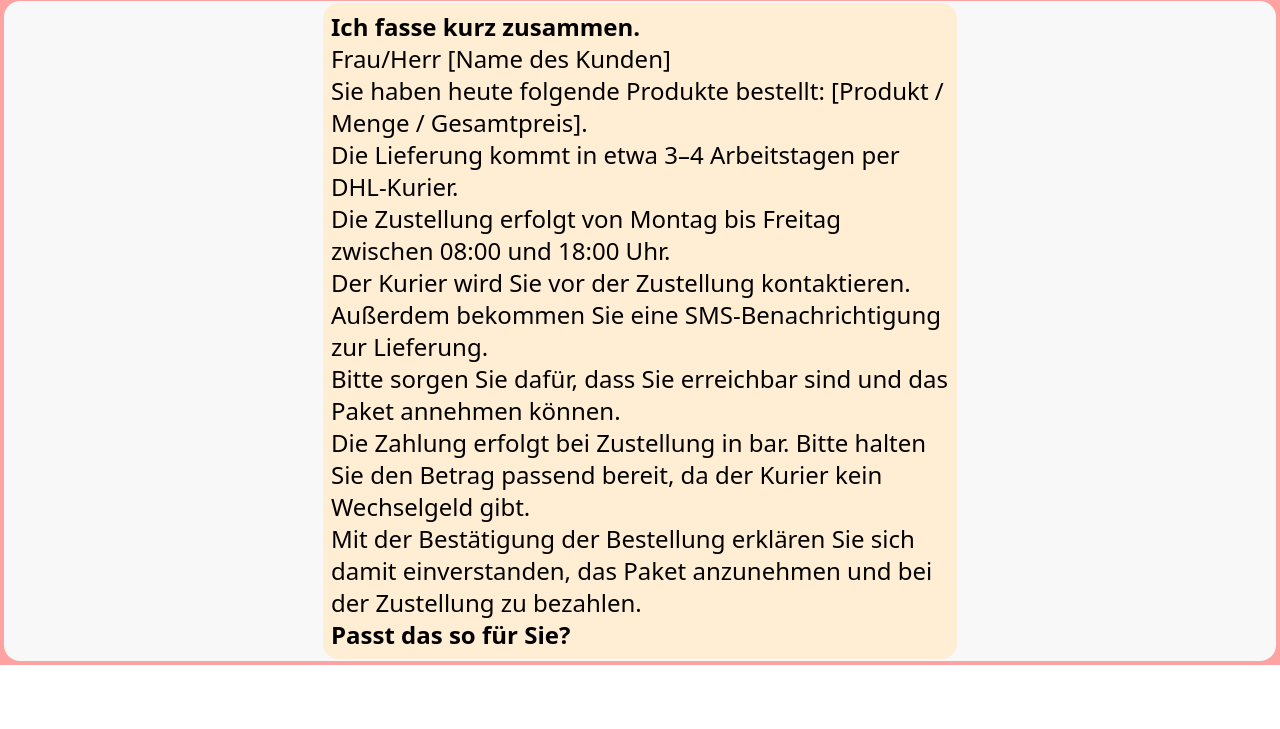
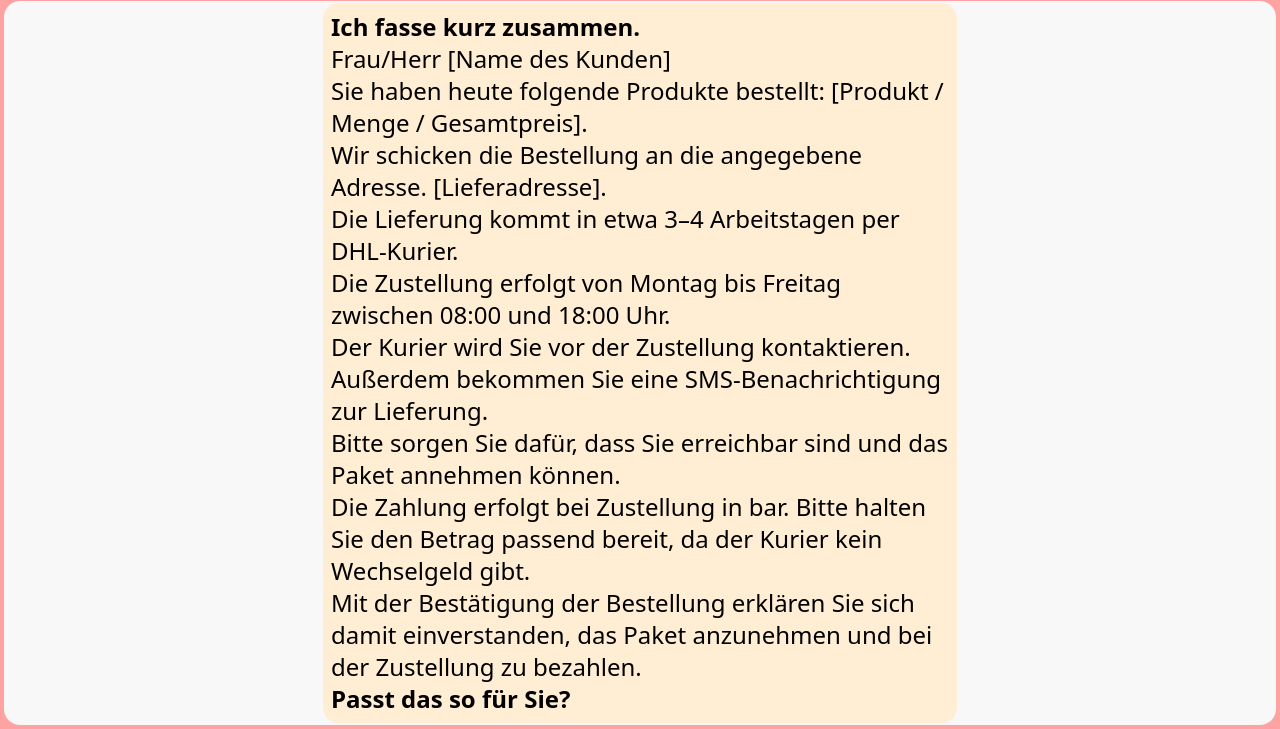
Before and after one commit to neonims/Call-Helper, a website built with Vite: page index.html in a window 1280 px wide. Shown: the part 1598-2327 px from the top of the page. Before the commit the page ends 2263 px from the top, so only its background shows below. Built offline with nearby package versions, Linux system fonts and the light colour scheme.

Commit message:
Adrrese hinzufügen

```diff
--- a/index.html
+++ b/index.html
@@ -3252,6 +3252,11 @@ damit die Gewichtsabnahme besser funktioniert.“
   </p>
 
   <p>
+    Wir schicken die Bestellung an die angegebene Adresse.
+     [Lieferadresse].
+  </p>
+
+  <p>
     Die Lieferung kommt in etwa 3–4 Arbeitstagen per DHL-Kurier.
   </p>
 
```
